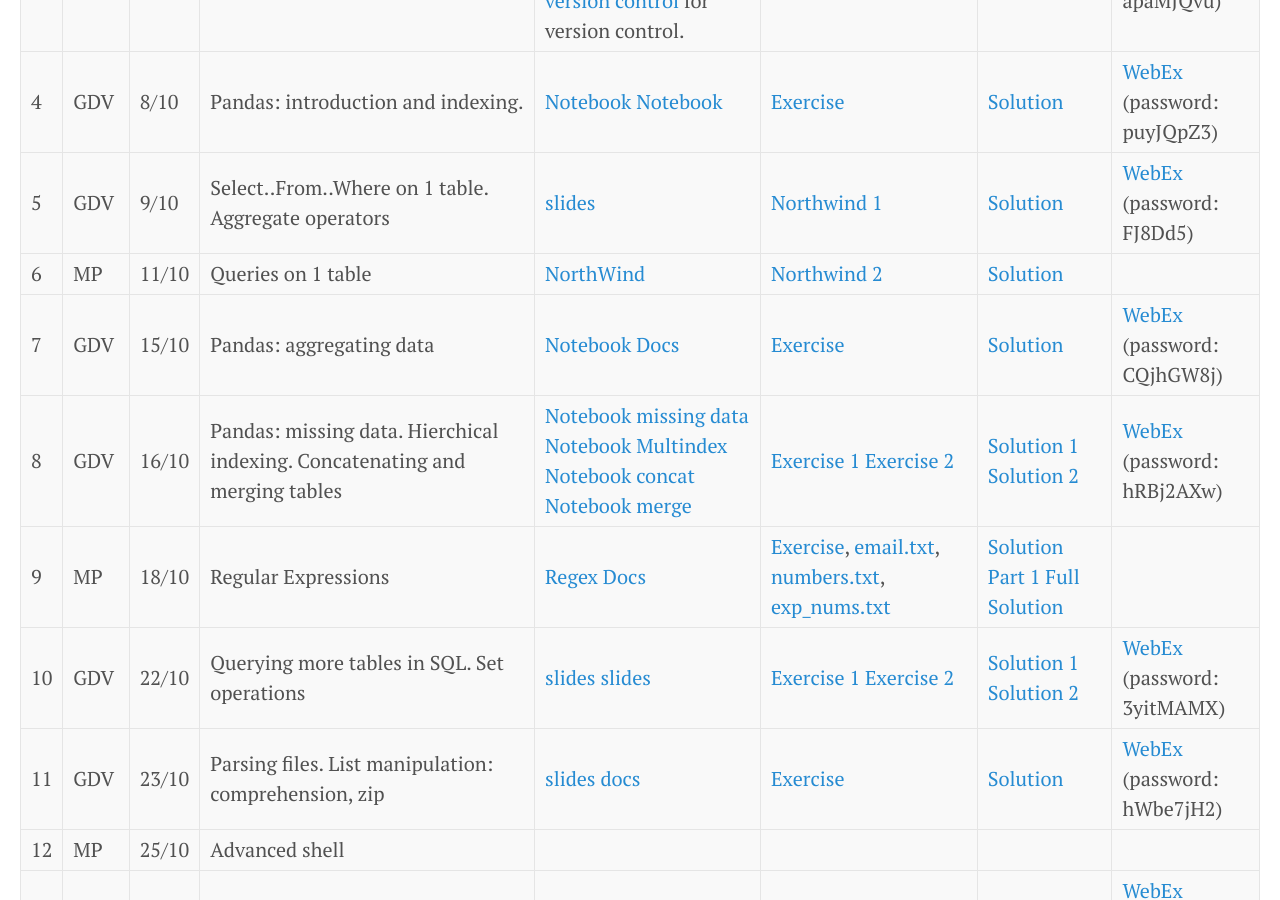
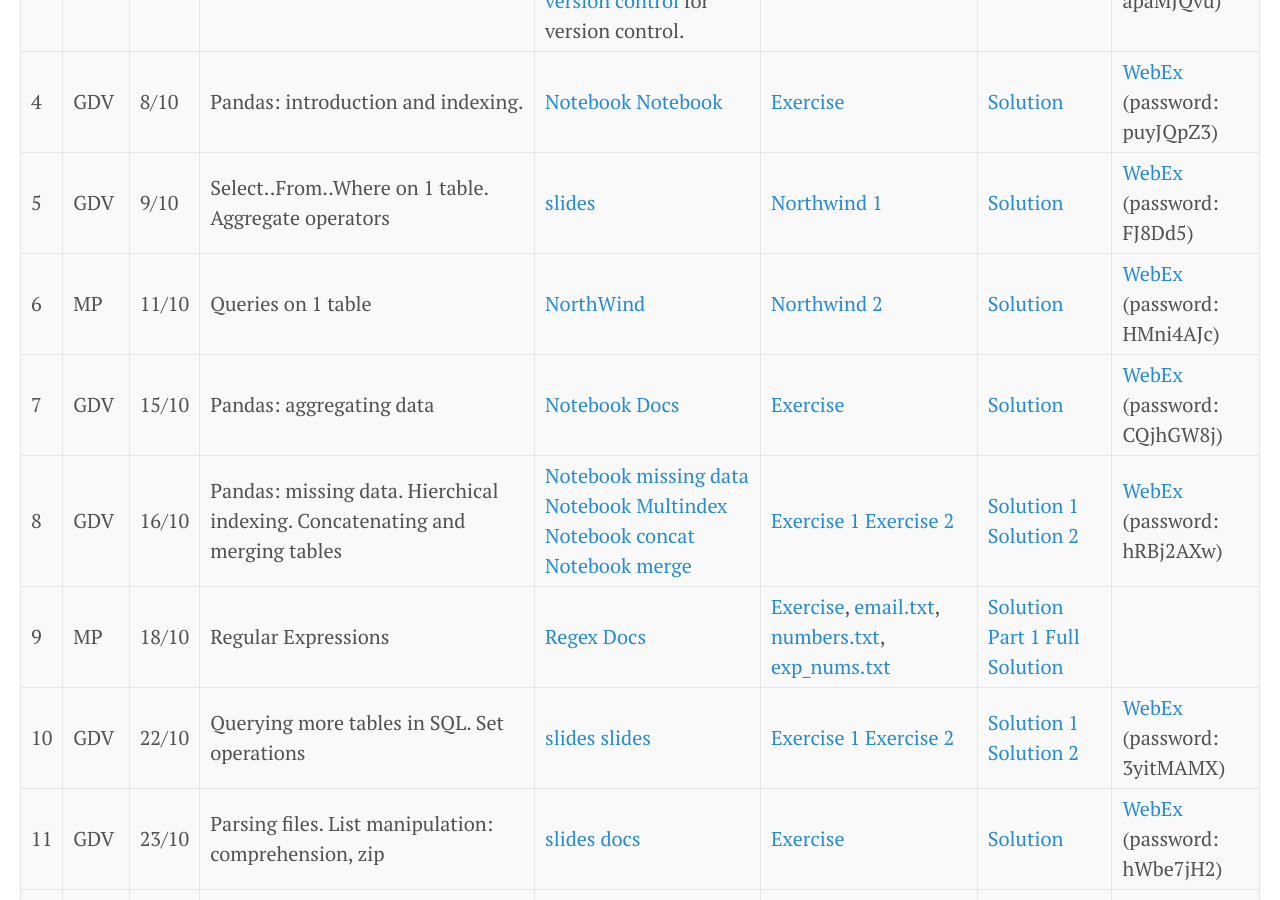
Before and after one commit to gdv/foundationsCS, a Jekyll site: the page built from docs/index.md, in a window 1280 px wide and 900 px high, scrolled down 561 px. Built offline with Jekyll 4.4.1, drawn with Linux system fonts in a browser that asks for light colours.

Commit message:
Add webex link for 11/10

```diff
--- a/docs/index.md
+++ b/docs/index.md
@@ -18,7 +18,7 @@ title: Foundations of Computer Science (2019-20)
 | -- | --- | ----- | --------- | ---------- | ------------- | --------- | -----  |
 | 5 | GDV | 9/10 | Select..From..Where on 1 table. Aggregate operators           | [slides](https://github.com/gdv/introduction_to_relational_databases/raw/master/02-sql-single-table.pdf) | [Northwind 1](sql-01-sfw)                                         | [Solution](https://github.com/gdv/foundationsCS/blob/master/sql-01-sfw.sql)                | [WebEx](https://unimib.webex.com/unimib/j.php?MTID=me3716ed343bc9aaf05808278da11290f) (password: FJ8Dd5)
 | -- | --- | ----- | --------- | ---------- | ------------- | --------- | -----  |
-| 6 | MP | 11/10 | Queries on 1 table                | [NorthWind](https://github.com/gdv/foundationsCS/raw/master/ex-data/Northwind.fix.sqlite) | [Northwind 2](sql-02-sfw-group-by)  | [Solution](https://github.com/gdv/foundationsCS/blob/master/sql-02-groupby.sql)               |
+| 6 | MP | 11/10 | Queries on 1 table                | [NorthWind](https://github.com/gdv/foundationsCS/raw/master/ex-data/Northwind.fix.sqlite) | [Northwind 2](sql-02-sfw-group-by)  | [Solution](https://github.com/gdv/foundationsCS/blob/master/sql-02-groupby.sql)               | [WebEx](https://unimib.webex.com/unimib-it/j.php?MTID=me361cf8004f8a3ea2451f6f0e3f55f41) (password: HMni4AJc)
 | -- | --- | ----- | --------- | ---------- | ------------- | --------- | -----  |
 | 7 | GDV | 15/10 | Pandas: aggregating data               | [Notebook](https://jakevdp.github.io/PythonDataScienceHandbook/03.08-aggregation-and-grouping.html) [Docs](http://pandas.pydata.org/pandas-docs/stable/groupby.html)                                     | [Exercise](py-05-groupby)                                         | [Solution](https://nbviewer.jupyter.org/github/gdv/foundationsCS/blob/master/py-05-groupby.ipynb)             | [WebEx](https://unimib.webex.com/unimib/j.php?MTID=mda0676fa4bd3e9885539f67113bf3d76) (password:  CQjhGW8j)
 | -- | --- | ----- | --------- | ---------- | ------------- | --------- | -----  |
```
